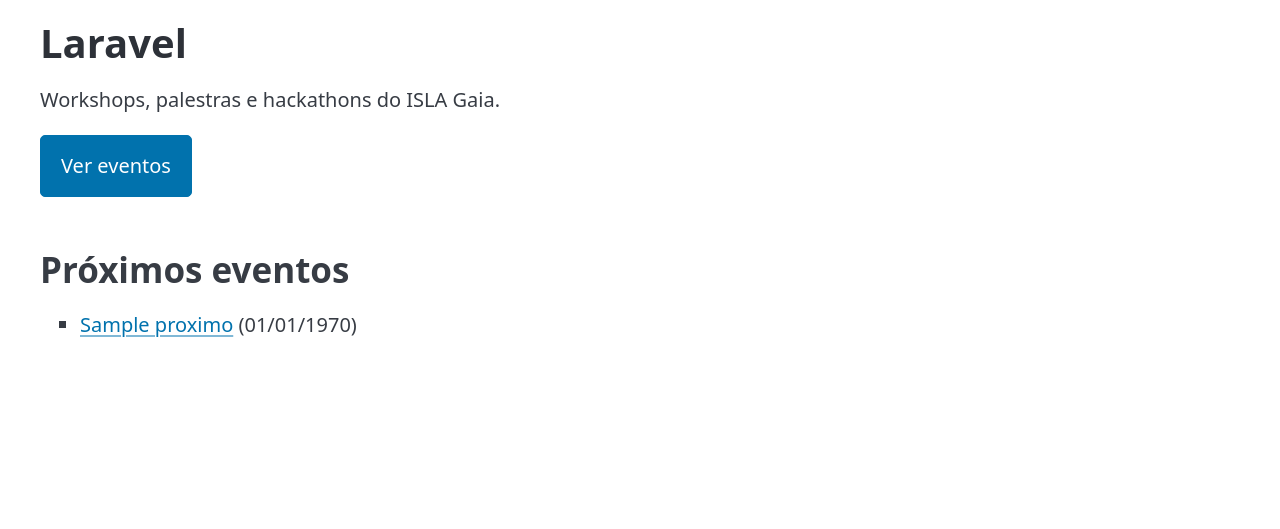
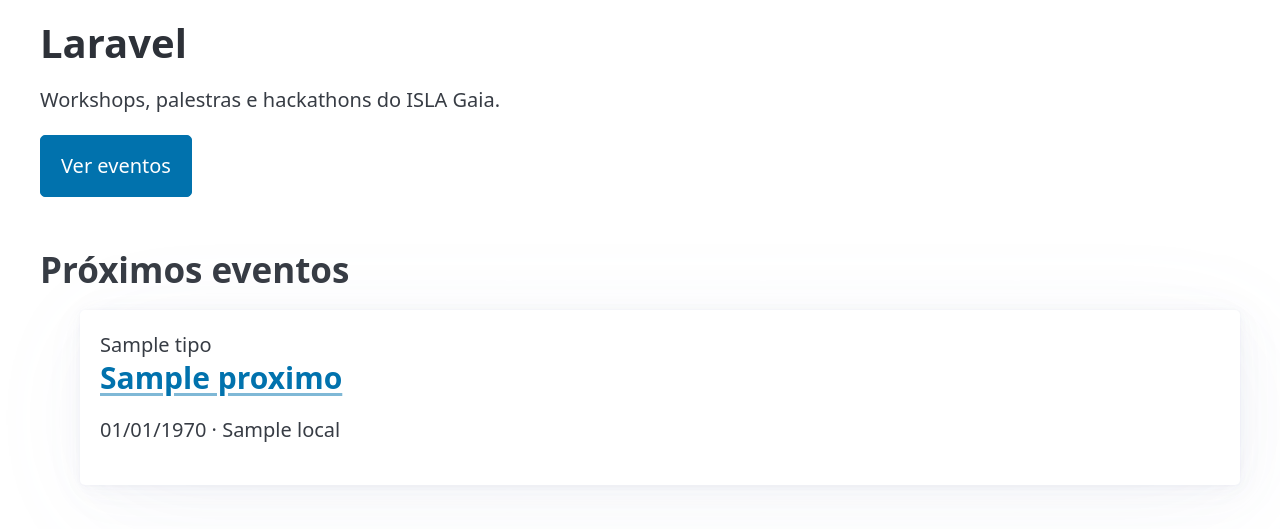
Before and after one commit to miguelsilvagaio-source/isla-eventos, a Laravel app: template resources/views/inicio.blade.php in a window 1280 px wide. Shown: the top 529 px of the page. Run offline with Laravel 12, Linux system fonts and the light colour scheme; the template is opened without the code that fills it: most values are stand-ins (such as "Sample title", 1, 10 or a date in 2020); some libraries are stand-ins or nearby versions.

Commit message:
Componentes cartao-evento e alerta

```diff
--- /dev/null
+++ b/resources/views/components/alerta.blade.php
@@ -0,0 +1,5 @@
+@props(['tipo' => 'info'])
+
+<div {{ $attributes->merge(['class' => 'alerta alerta-' . $tipo]) }} role="status">
+    {{ $slot }}
+</div>
--- /dev/null
+++ b/resources/views/components/cartao-evento.blade.php
@@ -0,0 +1,9 @@
+@props(['evento'])
+
+<article {{ $attributes->merge(['class' => 'cartao']) }}>
+    <span class="etiqueta etiqueta-{{ $evento['tipo'] }}">{{ ucfirst($evento['tipo']) }}</span>
+    <h3>
+        <a href="{{ route('eventos.show', $evento['id']) }}">{{ $evento['titulo'] }}</a>
+    </h3>
+    <p>{{ date('d/m/Y', strtotime($evento['data'])) }} · {{ $evento['local'] }}</p>
+</article>
--- a/resources/views/eventos/index.blade.php
+++ b/resources/views/eventos/index.blade.php
@@ -38,7 +38,7 @@
                     </td>
                 </tr>
             @empty
-                <tr><td colspan="4">Não há eventos para mostrar.</td></tr>
+                <x-alerta tipo="aviso">Não há eventos para mostrar.</x-alerta>
             @endforelse
         </tbody>
     </table>
--- a/resources/views/inicio.blade.php
+++ b/resources/views/inicio.blade.php
@@ -15,14 +15,13 @@
 
         <h2>Próximos eventos</h2>
         <ul>
-            @forelse ($proximos as $evento)
-                <li>
-                    <a href="{{ route('eventos.show', $evento['id']) }}">{{ $evento['titulo'] }}</a>
-                    ({{ date('d/m/Y', strtotime($evento['data'])) }})
-                </li>
-            @empty
-                <li>Não há próximos eventos.</li>
-            @endforelse
+           <div class="grelha">
+    @forelse ($proximos as $evento)
+        <x-cartao-evento :evento="$evento" />
+    @empty
+        <x-alerta>Ainda não há eventos marcados.</x-alerta>
+    @endforelse
+</div>
         </ul>
     </main>
 </body>
```
Also changed, not shown: resources/views/partials/menu.blade.php (line endings or trailing spaces).
